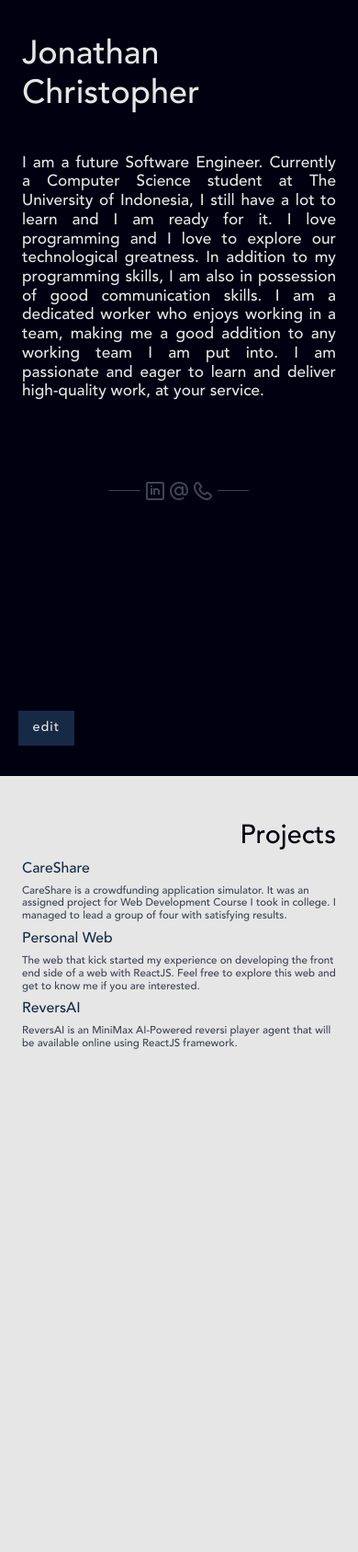
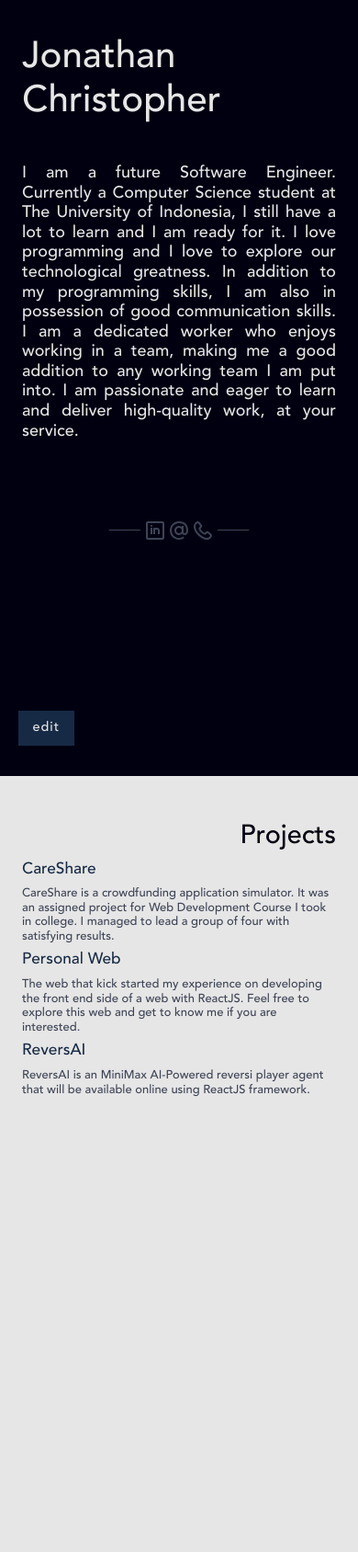
Before and after one commit to Jonathanjojo19/PortfolioCMS, a Django app: page / in a window 390 px wide. Shown: the whole page at 92% size. Run offline with Django 3.2, Linux system fonts and the light colour scheme; data comes from the database, SQL or seed files in the repository; both versions use the stored data as it was after the commit; parts of the project's set-up code (start-up, migrations or seed data) failed here and were passed over; some libraries are stand-ins or nearby versions.

Commit message:
Refine responsitivity

```diff
--- a/assets/styles/dashboardStyles.css
+++ b/assets/styles/dashboardStyles.css
@@ -40,7 +40,7 @@ label {
     position: relative;
 }
 
-@media (max-width: 750px) {
+@media (max-width: 992px) {
 
     h1 { font-size: 2em; }
 
--- a/assets/styles/globalStyles.css
+++ b/assets/styles/globalStyles.css
@@ -8,17 +8,23 @@
 
 /* Text Sizes */
 
-h1 { font-size: 3.5em; }
+body {
+	font-size: 0.9em;
+}
 
-h2 { font-size: 2em; }
+h1 { font-size: 4em; }
 
-h3 { font-size: 1.5em; }
+h2 { font-size: 2.5em; }
 
-h4 { font-size: 1.2em; }
+h3 { font-size: 1.7em; }
 
-h5 { font-size: 1em; }
+h4 { font-size: 1.5em; }
 
-h6 { font-size: 0.8em; }
+h5 { font-size: 1.2em; }
+
+h6 { font-size: 0.9em; }
+
+.form-control { font-size: 1em; }
 
 /* Colors */
 
@@ -168,26 +174,29 @@ a:hover {
 
 .container-small {
 	padding: 2vw;
-	padding-top: 5vh;
+	padding-top: 10vh;
+	padding-right: 4vw;
 }
 
-@media (max-width: 750px) {
+@media (max-width: 992px) {
 
 	body {
 		font-size: 0.9em;
 	}
 
-    h1 { font-size: 2.5em; }
+    h1 { font-size: 2.8em; }
 
 	h2 { font-size: 2em; }
 
-	h3 { font-size: 1.2em; }
+	h3 { font-size: 1.25em; }
 
-	h4 { font-size: 1.1em; }
+	h4 { font-size: 1.2em; }
 
-	h5 { font-size: 1em; }
+	h5 { font-size: 1.1em; }
 
-	h6 { font-size: 0.8em; }
+	h6 { font-size: 0.9em; }
+
+	.form-control { font-size: 1em; }
 
 	.container-large {
 		padding: 10vw;
--- a/assets/styles/indexStyles.css
+++ b/assets/styles/indexStyles.css
@@ -78,7 +78,7 @@ body::-webkit-scrollbar {
 	left: 6vw;
 }
 
-@media (max-width: 750px) {
+@media (max-width: 992px) {
 	.mode {
 		position: fixed;
 		bottom: 3vw;
--- a/cms/templates/cms/dashboard.html
+++ b/cms/templates/cms/dashboard.html
@@ -68,6 +68,7 @@
                         </div>
                     {% else %}
                         <div>
+                            <h3 class="medium-blue-text">Add New Project</h3>
                             <form class="site-form" action="" method="POST" id="project-form-new">
                                 {% csrf_token %}
                                 {{ form }}
@@ -87,14 +88,13 @@
         <div class="modal-dialog">
             <div class="modal-content">
                 <div class="modal-header">
-                    <h4 class="modal-title">Update Status</h4>
+                    <h4 class="modal-title medium-blue-text">Update Status</h4>
                 </div>
                 <div class="modal-body">
                     <p id="update-status"></p>
                 </div>
                 <div class="modal-footer light-grey-text">
                     <a href="{% url 'portfolio:index' %}" class="btn btn-default light-grey-text blue-bg commit">Home</a>
-                    <a href="{% url 'cms:dashboard' %}" class="btn btn-default light-grey-text dark-bg commit">Refresh</a>
                     <a class="btn btn-default red-bg commit" data-dismiss="modal">Close</a>
                 </div>
             </div>
--- a/cms/views.py
+++ b/cms/views.py
@@ -58,7 +58,7 @@ def update_project(request):
             form.save()
             return JsonResponse({
                 "success" : True,
-                "message" : "Your info have been successfuly updated. Refresh the page to update.",
+                "message" : "Your info have been successfuly updated.",
                 "url" : reverse('cms:dashboard')
             })
         else:
@@ -98,7 +98,7 @@ def return_response(success, *argv):
     if success:
         return JsonResponse({
             "success" : True,
-            "message" : "Your info have been successfuly updated. Refresh the page to update."
+            "message" : "Your info have been successfuly updated."
         })
     else:
         return JsonResponse({
--- a/portfolio/templates/portfolio/index.html
+++ b/portfolio/templates/portfolio/index.html
@@ -15,7 +15,7 @@
 <body>
     <div class="full-height d-flex">
         <div class="row">
-            <div class="container-large col-md-9 dark-bg light-grey-text full-height">
+            <div class="container-large col-lg-9 dark-bg light-grey-text full-height">
                 <div>
                     <h1>{{ info.name }}</h1>
                 </div>
@@ -46,7 +46,7 @@
                     </a>
                 </div>
             </div>
-            <div class="container-small col-md-3 light-bg full-height">
+            <div class="container-small col-lg-3 light-bg full-height">
                 <div class="text-right dark-blue-text">
                     <h2 class="section-title">Projects</h2>
                 </div>
--- a/portfolio_cms/settings.py
+++ b/portfolio_cms/settings.py
@@ -23,7 +23,7 @@ BASE_DIR = os.path.dirname(os.path.dirname(os.path.abspath(__file__)))
 SECRET_KEY = 'af=f#qfld6cmno2ru1z&sy=kh1q$n99q66$qukdim&u%@j$@0!'
 
 # SECURITY WARNING: don't run with debug turned on in production!
-DEBUG = False
+DEBUG = True
 
 ALLOWED_HOSTS = [
     'localhost',
```
Also changed, not shown: README.md, db.sqlite3.
